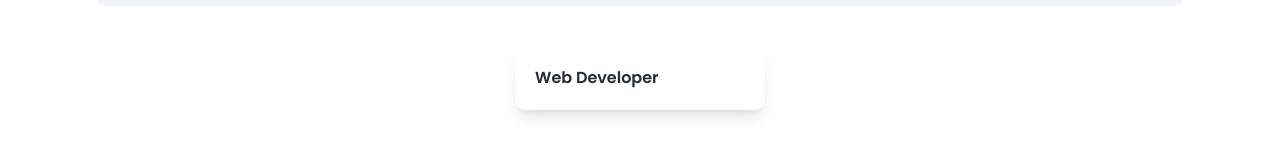
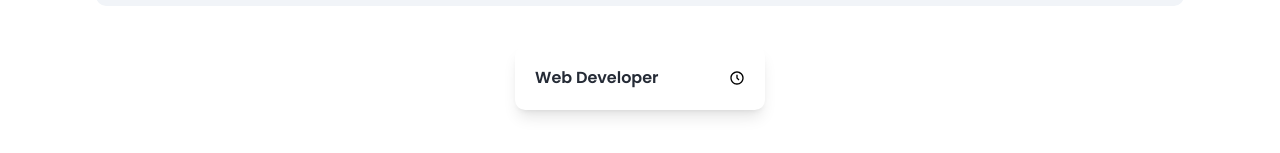
Before and after one commit to prashant5025/jobsearchproject, a React (Vite) app: page / in a window 1280 px wide. Shown: the part 401-554 px from the top of the page. Built offline with nearby package versions, Linux system fonts and the light colour scheme.

Commit message:
initial commit

```diff
--- a/src/components/JobDiv/Job.jsx
+++ b/src/components/JobDiv/Job.jsx
@@ -1,4 +1,5 @@
 import React from 'react'
+import { BiTimeFive } from 'react-icons/bi'
 
 const Job = () => {
   return (
@@ -8,6 +9,9 @@ const Job = () => {
 
           <span className='flex justify-between items-center gap-4'>
             <h1 className="text-[16px] font-semibold text-textColor group-hover:text-white">Web Developer</h1>
+            <span>
+              <BiTimeFive/>
+            </span>
 
           </span>
 
```
